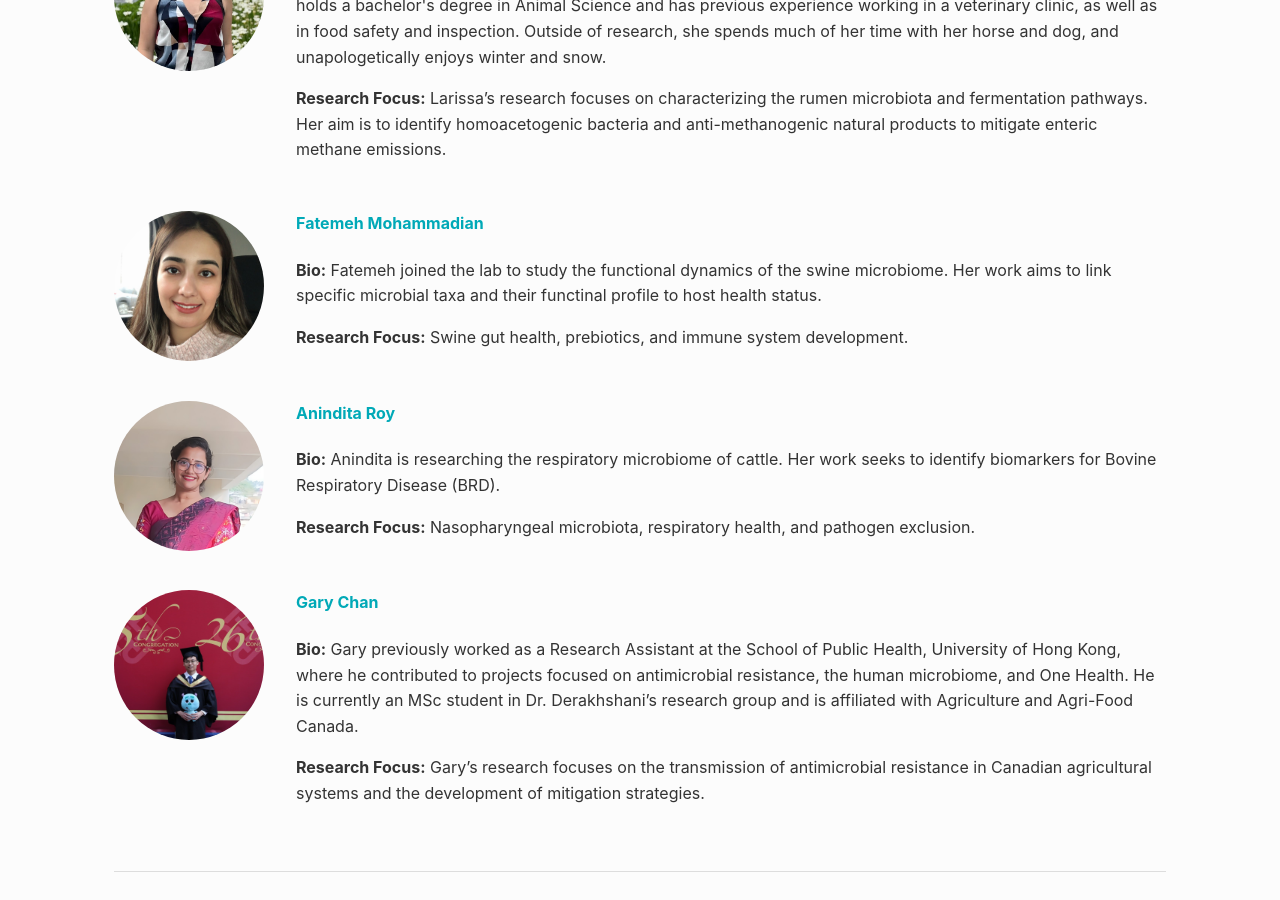
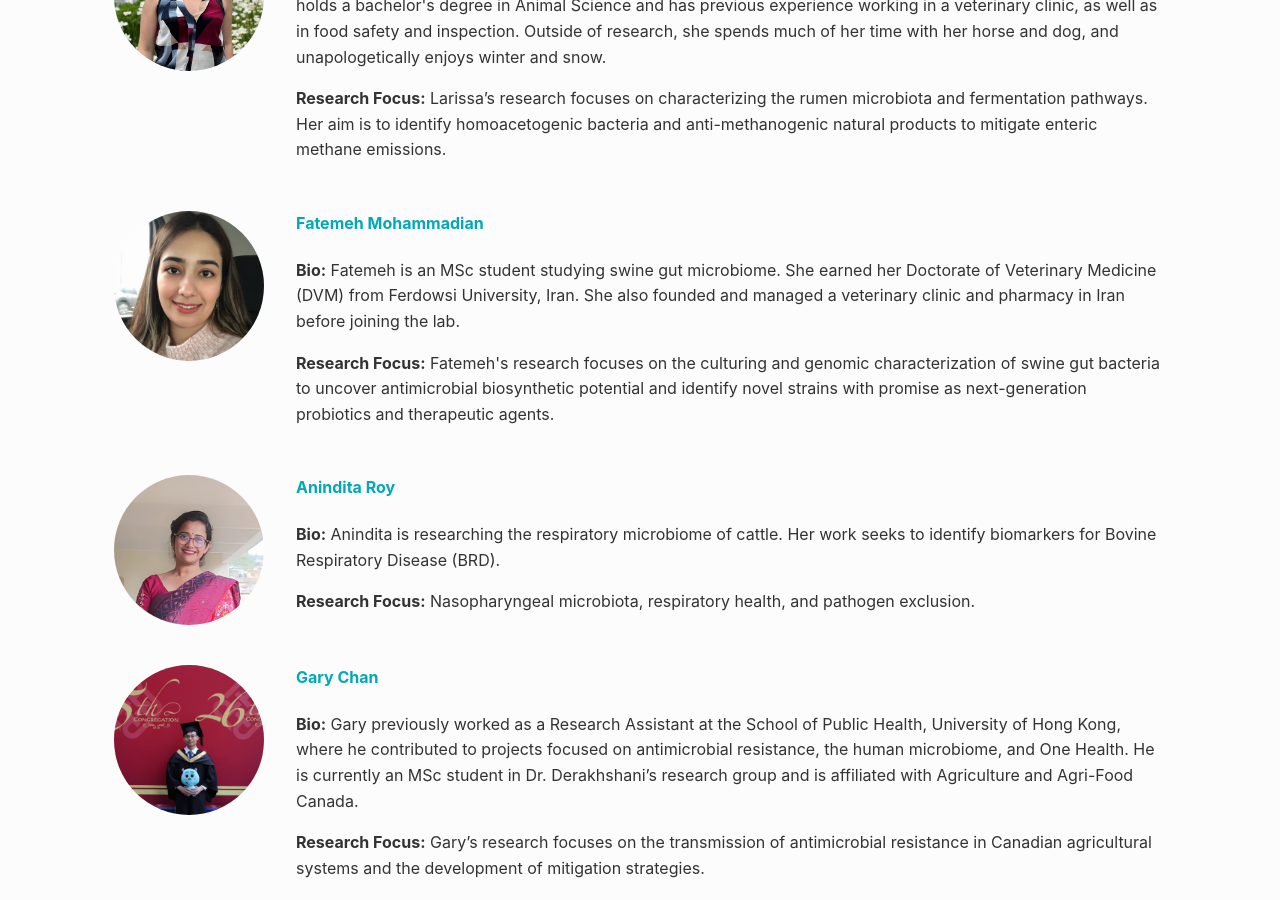
Before and after one commit to TLMicrobiomeLab/tlmicrobiomelab.github.io, a Jekyll site: the page built from people.html, in a window 1280 px wide and 900 px high, scrolled down 1777 px. Built offline with Jekyll 4.4.1, drawn with Linux system fonts in a browser that asks for light colours.

Commit message:
Update Fatemeh Mohammadian's bio and research focus

```diff
--- a/people.html
+++ b/people.html
@@ -89,8 +89,8 @@ permalink: /people/
     </div>
     <div>
         <h4 style="margin-top: 0; color: #00A9B7;">Fatemeh Mohammadian</h4>
-        <p><strong>Bio:</strong> Fatemeh joined the lab to study the functional dynamics of the swine microbiome. Her work aims to link specific microbial taxa and their functinal profile to host health status.</p>
-        <p><strong>Research Focus:</strong> Swine gut health, prebiotics, and immune system development.</p>
+        <p><strong>Bio:</strong>  Fatemeh is an MSc student studying swine gut microbiome. She earned her Doctorate of Veterinary Medicine (DVM) from Ferdowsi University, Iran. She also founded and managed a veterinary clinic and pharmacy in Iran before joining the lab. </p>
+        <p><strong>Research Focus:</strong> Fatemeh's research focuses on the culturing and genomic characterization of swine gut bacteria to uncover antimicrobial biosynthetic potential and identify novel strains with promise as next-generation probiotics and therapeutic agents. </p>
     </div>
 </div>
 
```
